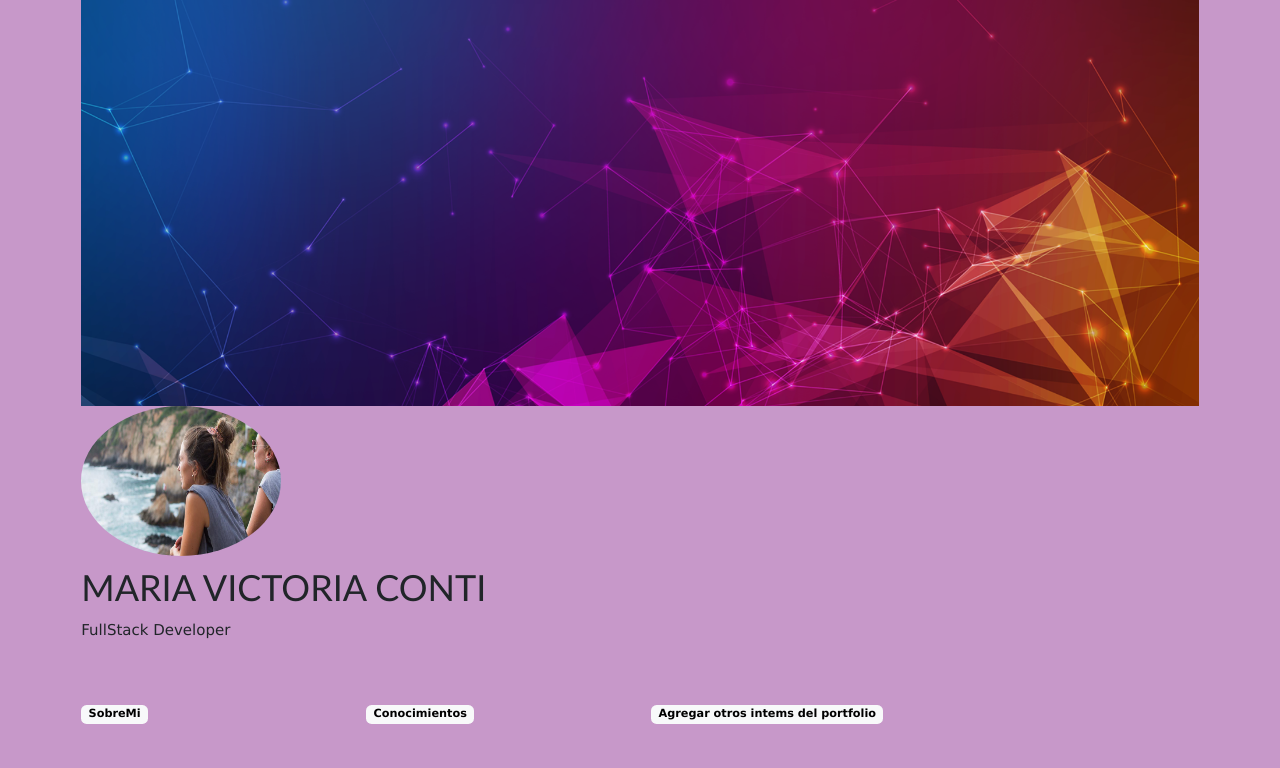
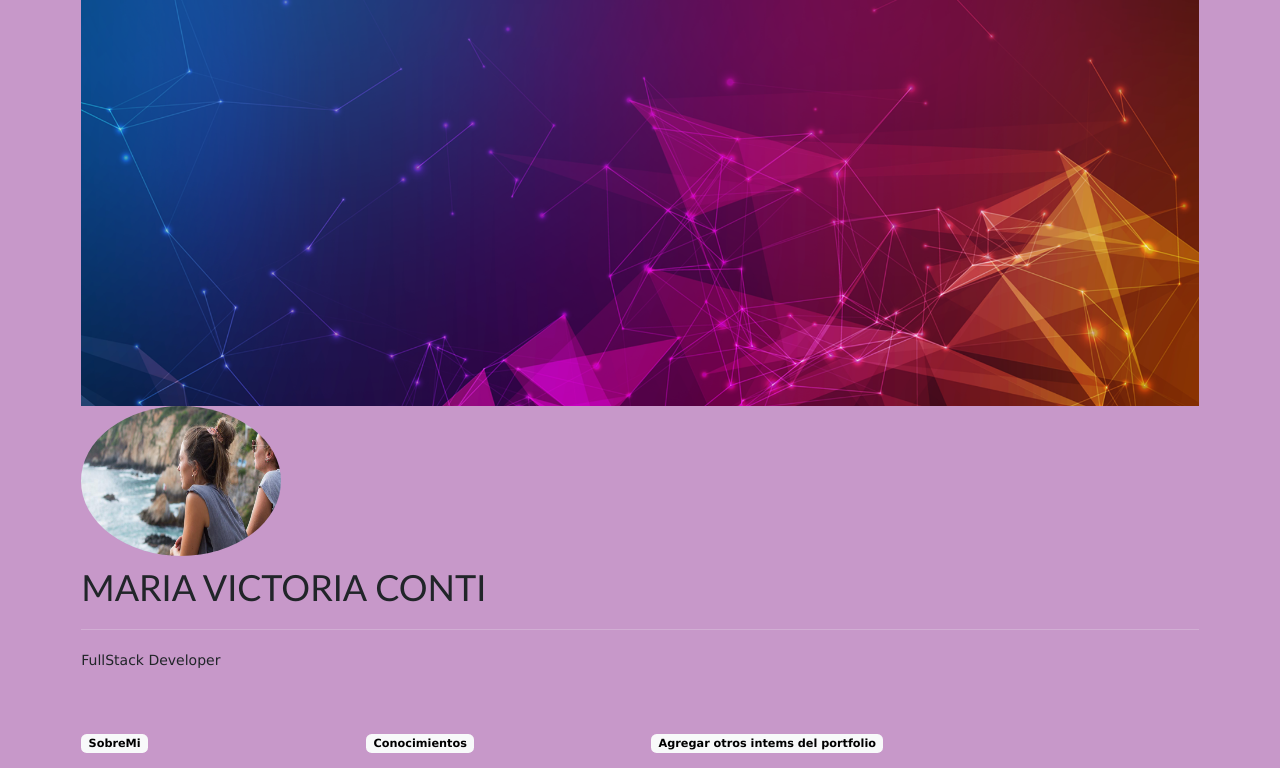
Before and after one commit to MariaVictoriaConti/Frontend, a plain HTML site: page MiPortfolio.html in a window 1280 px wide. Shown: the part 122-890 px from the top of the page. Before the commit the page ends 861 px from the top, so only its background shows below. Drawn offline with nearby package versions, Linux system fonts and the light colour scheme.

Commit message:
practicando

```diff
--- a/MiPortfolio.html
+++ b/MiPortfolio.html
@@ -1,26 +1,30 @@
 <!DOCTYPE html>
 <html lang="en">
     <head>
+      <!-- Metadata de MiPortfolio -->
         <meta charset="utf-8">
         <meta name="viewport"content="width=device-width, initial-scale=1">
         <title>Portfolio Maria Victoria Conti</title>
-
+      <!-- Links de relacion archivo HTML con CSS, Boostrap, Fontamesome y w3Schools -->
     <link rel="stylesheet" href="CSS/estilos.css"/>
     <link href="https://cdn.jsdelivr.net/npm/bootstrap@5.2.0/dist/css/bootstrap.min.css" rel="stylesheet" integrity="sha384-gH2yIJqKdNHPEq0n4Mqa/HGKIhSkIHeL5AyhkYV8i59U5AR6csBvApHHNl/vI1Bx" crossorigin="anonymous">
     <script src="https://kit.fontawesome.com/553c807147.js" crossorigin="anonymous"></script>
     <link rel="stylesheet" href="https://www.w3schools.com/w3css/4/w3.css">
 
 
+   <!-- HEADER -->
+    <header style=background-color:#c798c9; >
 
-    <header style=background-color:#c798c9; >
+      <!-- Contenedor de toda la pagina html -->
 <div class="container" >
-
         <div class="row">
-
+    <!-- Logos Argentina Programa (HEADER) -->
           <div class="col-9">
           <img class="destacado" src="imagenes/logo argprpgrama.png" alt="Logo" width="150" height="100" >
           <img src="imagenes/LogosInti.png" alt="Logo" width="200" height="70">
           </div>
+
+        <!-- Botones de Redes Sociales y Login (HEADER) -->
           <div class="col-3" margin-top="1" margin-bottom="1">
           <a  href="https://www.linkedin.com/in/maria-victoria-conti-rrhh/" ><p class="badge text-bg-light">Linkedin</p></a>
           <a  href="https://www.instagram.com/mariavictoriaconti/"><p class="badge text-bg-light">Instagram</p></a>
@@ -30,22 +34,27 @@
 
 </div>
 
+<!-- Seccion img BANNER - foto de perfil - NOMBRE + fullstack dev -->
 <div class="container">
   <div>
         <div style=display:inline-block;><img src="imagenes/banner2.png"alt="Banner" width="100%" height="100%" ></div>
         <div><img class="w3-circle" src="imagenes/14457526_1453392971356744_133299586773495252_n_1453392971356744.jpg"alt="Mi Foto" width="200px" height="150px"></div>
           <h1>MARIA VICTORIA CONTI</h1>
-        <p> FullStack Developer</p>
+          <hr>
+        <p style="margin: top 0; padding:0; border:0; font-size:14px; "> FullStack Developer</p>
   </div>
 </div>
-       </header>
 
-    <br ><br>
+       </header> <br ><br>
 
+    <!-- Body -->
+    <body style=background-color:#c798c9;>
 
-    <body style=background-color:#c798c9;>
+      <!-- Contenedor secciones del Portfolio -->
 <div class="container">
+
         <div class="row" style=flex>
+
         <div class="col-3">
           <a  href="SobreMi.html"><p class="badge text-bg-light"><strong>SobreMi</strong></p mi</p></a>
       </div>
@@ -55,7 +64,9 @@
       <div class="col-6">
         <a href="#"><p class="badge text-bg-light"><strong>Agregar otros intems del portfolio</strong></p></a>
       </div>
+
       </div>
+
 </div>
 
     </body>
```
Lines whose indentation alone changed are shown as unchanged.
